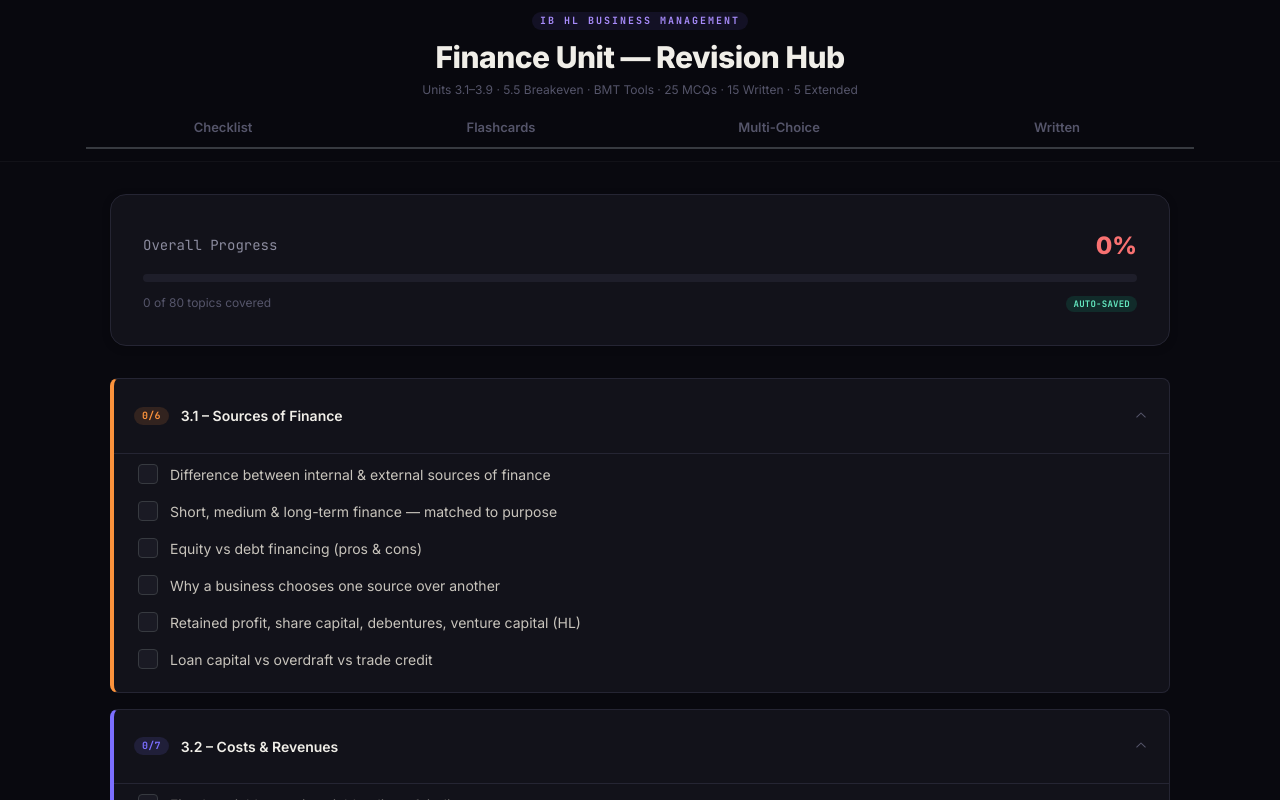
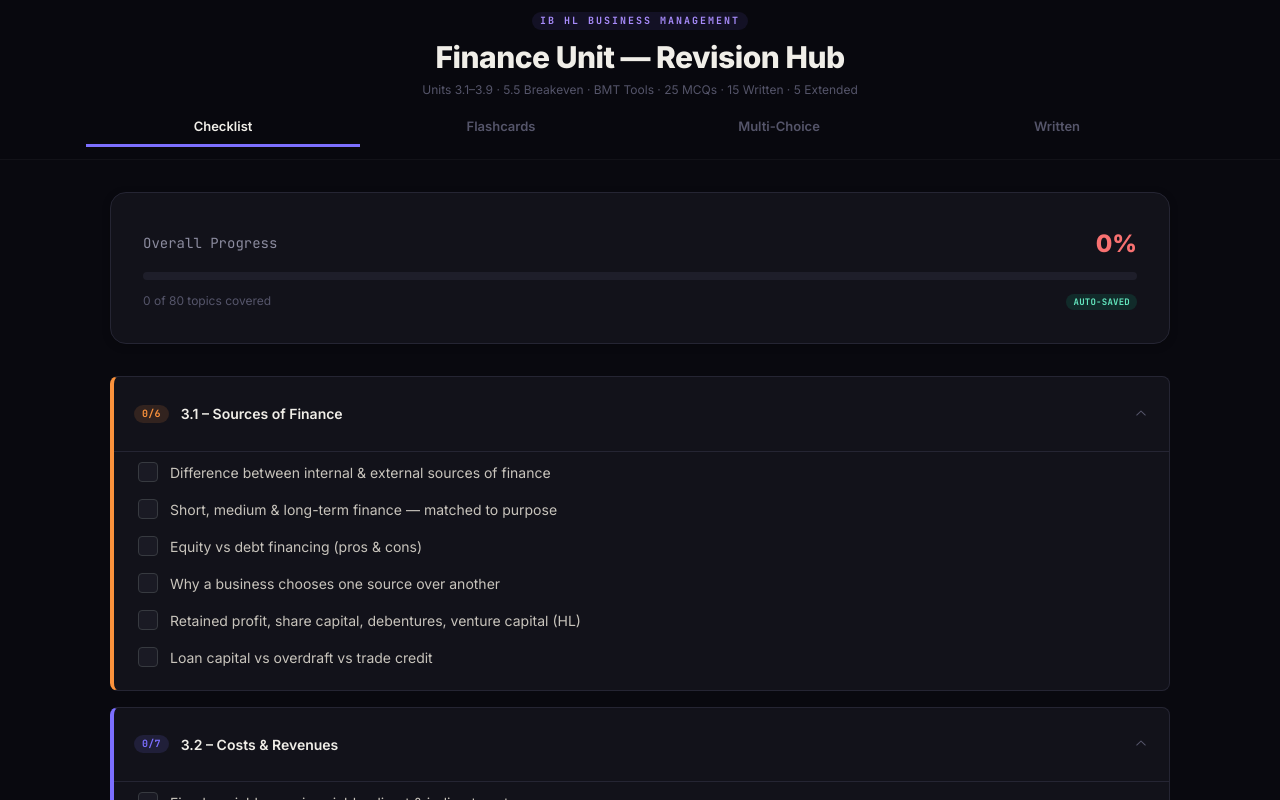
Before and after one commit to jlau2027-max/Business-Test-Checklist-2, a React (Vite) app: page / in a window 1280 px wide. Shown: the top 800 px of the page. Built offline with nearby package versions, Linux system fonts and the light colour scheme.

Commit message:
highlight active tab in main navigation
Replaced Mantine Tabs with custom buttons so the active tab
(Checklist/Flashcards/Multi-Choice/Written) is visually highlighted
with white text and purple underline. Mantine v8 data-active selector
wasn't working in styles prop.

```diff
--- a/src/App.jsx
+++ b/src/App.jsx
@@ -1,7 +1,7 @@
 import { useState, useEffect } from "react";
 import { Analytics } from "@vercel/analytics/react";
 import {
-  Container, Tabs, Badge, Text, Group, Paper, Progress,
+  Container, Badge, Text, Group, Paper, Progress,
   Accordion, Checkbox, Button, Collapse,
   Alert, Box, Stack, Textarea, useMantineTheme,
 } from "@mantine/core";
@@ -911,37 +911,36 @@ export default function App() {
             Units 3.1–3.9 · 5.5 Breakeven · BMT Tools · {MCQ_QUESTIONS.length} MCQs · {WRITTEN_QUESTIONS.length} Written · {WRITTEN_10_MARK_QUESTIONS.length} Extended
           </Text>
 
-          <Tabs
-            value={tab}
-            onChange={switchTab}
-            variant="default"
-            styles={{
-              root: { borderBottom: "none" },
-              list: { borderBottom: "none", gap: 4 },
-              tab: {
-                flex: 1,
-                fontWeight: 600,
-                fontSize: 13,
-                color: "#55556A",
-                borderBottom: "3px solid transparent",
-                padding: "10px 4px 12px",
-                transition: "all 0.2s",
-                "&[data-active]": {
-                  color: "#F0EEE8",
-                  borderBottomColor: "#7C6FFF",
+          <Group gap={4} grow>
+            {[
+              { value: "checklist", label: "Checklist" },
+              { value: "flashcards", label: "Flashcards" },
+              { value: "practice", label: "Multi-Choice" },
+              { value: "written", label: "Written" },
+            ].map(t => (
+              <Button
+                key={t.value}
+                onClick={() => switchTab(t.value)}
+                radius={0}
+                fw={600}
+                ff="'Inter', sans-serif"
+                style={{
+                  fontSize: 13,
+                  padding: "10px 4px 12px",
                   backgroundColor: "transparent",
-                },
-                "&:hover": { backgroundColor: "transparent" },
-              },
-            }}
-          >
-            <Tabs.List grow>
-              <Tabs.Tab value="checklist">Checklist</Tabs.Tab>
-              <Tabs.Tab value="flashcards">Flashcards</Tabs.Tab>
-              <Tabs.Tab value="practice">Multi-Choice</Tabs.Tab>
-              <Tabs.Tab value="written">Written</Tabs.Tab>
-            </Tabs.List>
-          </Tabs>
+                  color: tab === t.value ? "#F0EEE8" : "#55556A",
+                  borderBottom: tab === t.value ? "3px solid #7C6FFF" : "3px solid transparent",
+                  borderTop: "none",
+                  borderLeft: "none",
+                  borderRight: "none",
+                  borderRadius: 0,
+                  transition: "all 0.2s",
+                }}
+              >
+                {t.label}
+              </Button>
+            ))}
+          </Group>
         </Container>
       </Box>
 
```
